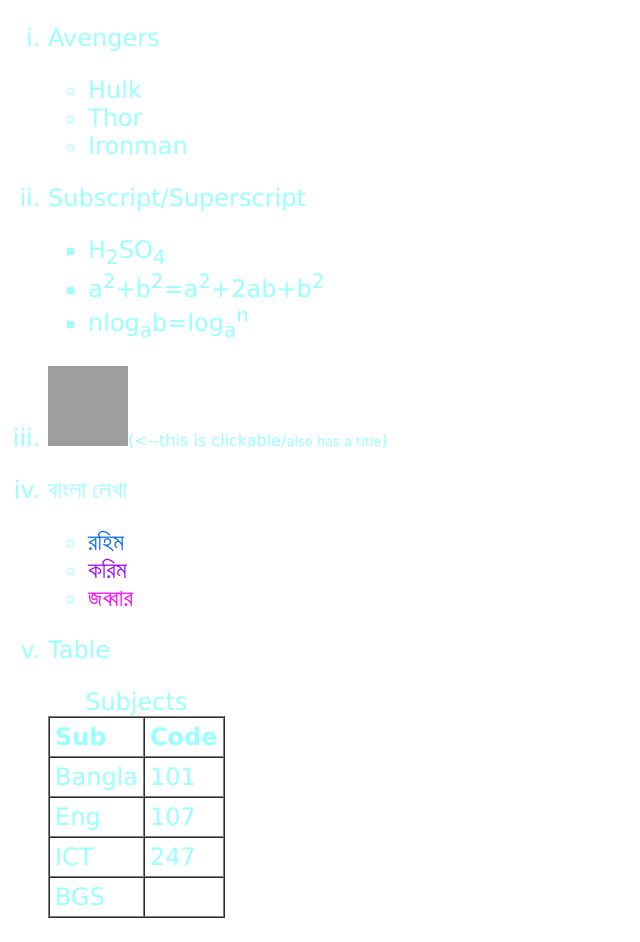
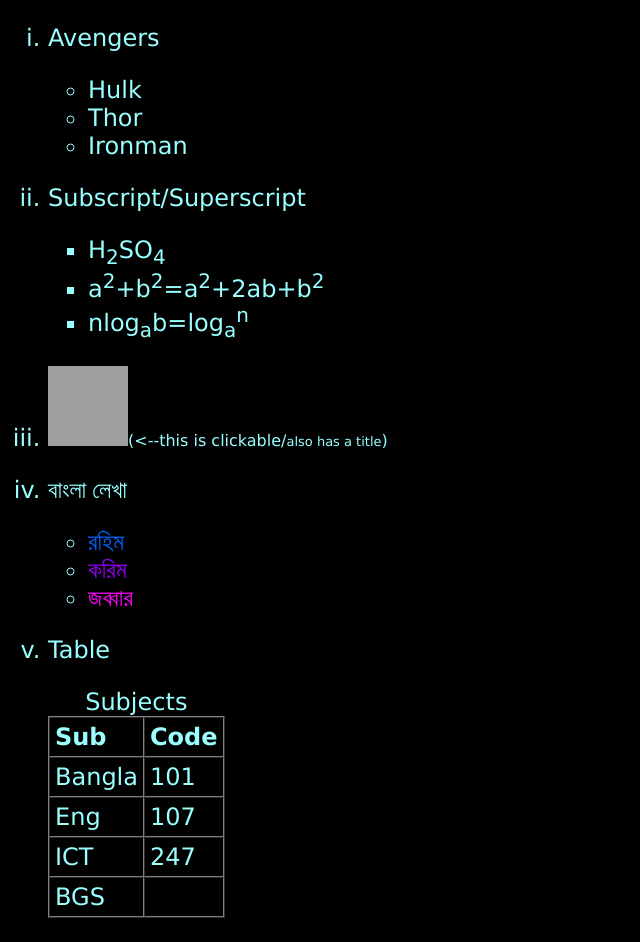
Before and after one commit to Lemon5de/testing, a plain HTML site: page index.html in a window 1280 px wide. Shown: the whole page, without its empty margins (0-640 px from the left). Drawn offline with Linux system fonts and the light colour scheme; grey boxes are pictures that could not be loaded.

Commit message:
Update index.html

```diff
--- a/index.html
+++ b/index.html
@@ -1,6 +1,6 @@
 <!DOCTYPE html>
 <html>
-  <body bgcolor=#ffffff>
+  <body bgcolor=black>
     <font color="#99ffff" face="verdana" size=5>
     <ol type="i">
       <li>Avengers
```
